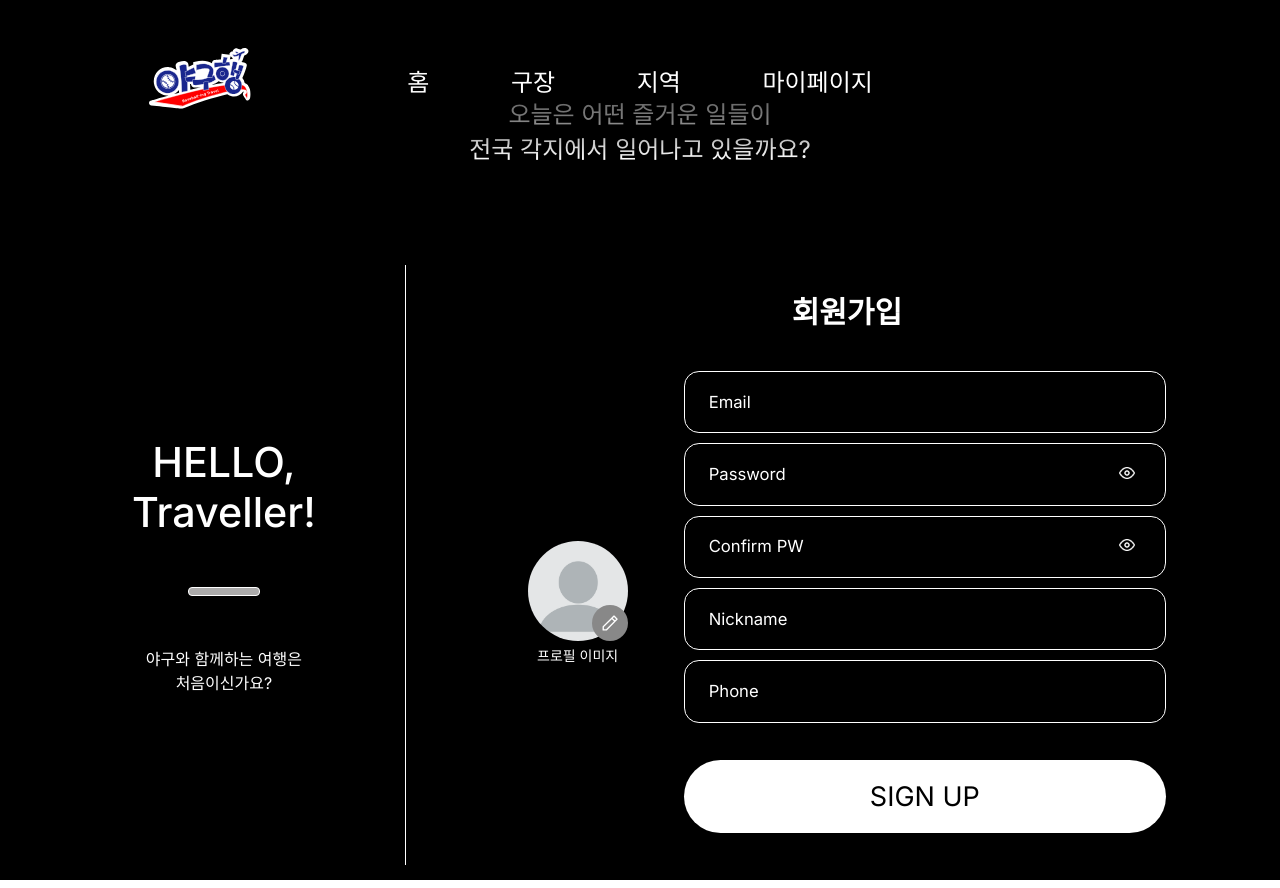
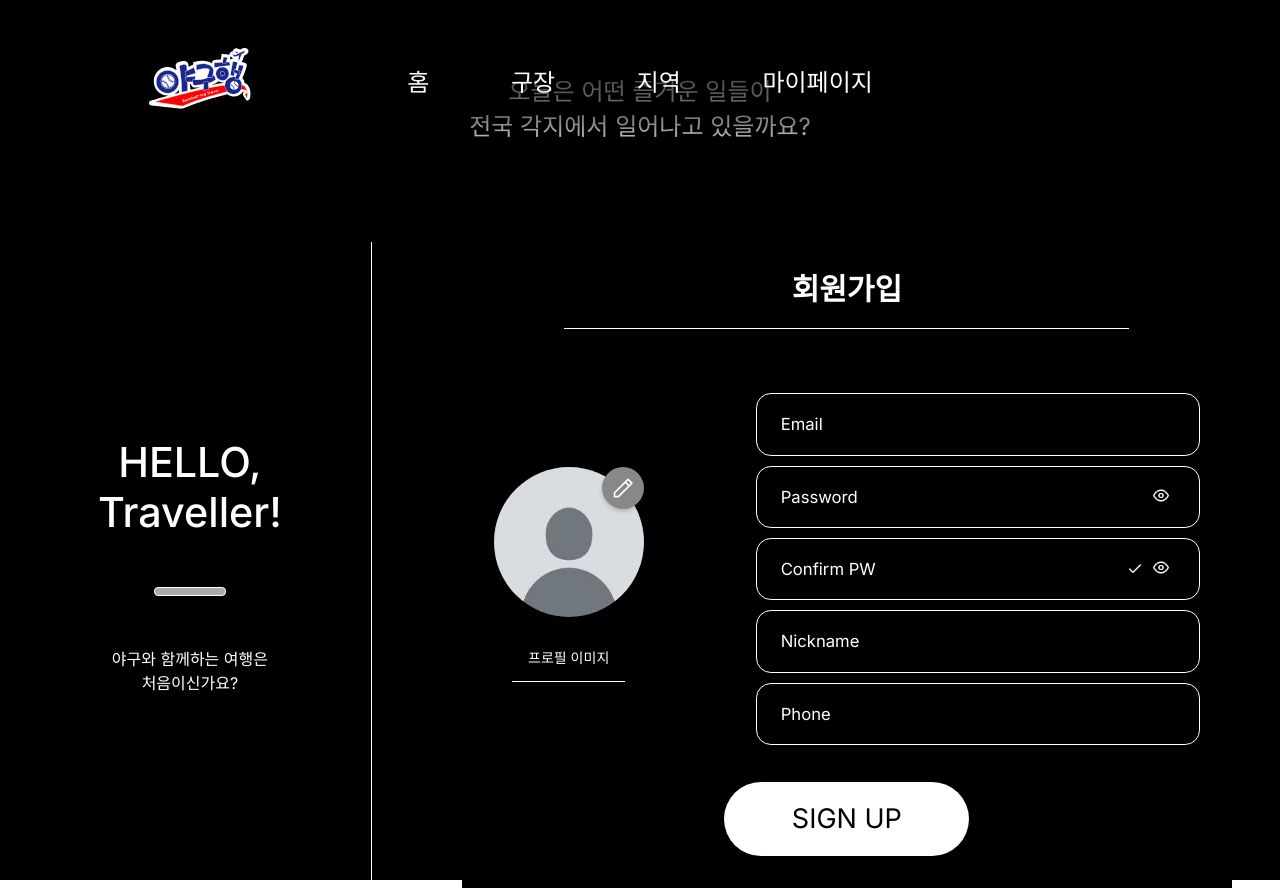
Before and after one commit to 2024-TourismContest/Yaguhang_FE, a React (Vite) app: page /signup in a window 1280 px wide. Built offline with nearby package versions, Linux system fonts and the light colour scheme; no server answers.

Commit message:
:lipstick: UI: 회원가입 디자인 개선

```diff
--- a/src/apis/auth/index.ts
+++ b/src/apis/auth/index.ts
@@ -22,15 +22,17 @@ export const auth = {
       throw error;
     }
   },
+
   signup: async (data: {
     email: string;
     password: string;
     nickname: string;
     phoneNumber: string;
+    profileImage?: string;
   }) => {
     try {
       const response = await defaultApi.post("/api/auth/signup", data);
-      return response.data; // Assuming the response data contains necessary information, adjust if needed
+      return response.data;
     } catch (error) {
       console.error("Signup error:", error);
       throw error;
--- a/src/components/input/InputWithLabel.tsx
+++ b/src/components/input/InputWithLabel.tsx
@@ -3,6 +3,7 @@ import styled from "styled-components";
 import eyeIcon from "../../assets/icons/eye.png";
 import eyeOffIcon from "../../assets/icons/eye-off.png";
 import checkIcon from "../../assets/icons/check.png";
+import xIcon from "../../assets/icons/x.png";
 
 interface InputWithLabelProps {
   label: string;
@@ -29,18 +30,18 @@ const InputWithLabel: React.FC<InputWithLabelProps> = ({
 }) => {
   return (
     <InputWrapper>
-      <InputContainer>
+      <InputContainer hasError={!!error}>
         <Label>{label}</Label>
         <InputWrapperWithIcon>
           <Input
             type={type}
             value={value}
             onChange={onChange}
-            className={showPassword || showConfirmPassword ? "with-icon" : ""}
+            hasError={!!error}
           />
           {passwordMatch && <CheckIcon src={checkIcon} alt="check" />}
           {onTogglePassword && (
-            <TogglePasswordButton onClick={onTogglePassword}>
+            <TogglePasswordButton type="button" onClick={onTogglePassword}>
               <img
                 src={type === "password" ? eyeIcon : eyeOffIcon}
                 alt="toggle password visibility"
@@ -60,16 +61,16 @@ const InputWrapper = styled.div`
   margin-bottom: 10px;
 `;
 
-const InputContainer = styled.div`
+const InputContainer = styled.div<{ hasError: boolean }>`
   display: flex;
   flex-direction: row;
   align-items: center;
-  justify-content: center;
   padding: 1.2em 1.5em;
   border-radius: 0.933rem;
   background-color: #000;
-  border: 0.3px solid #fff;
+  border: 0.3px solid ${({ hasError }) => (hasError ? "#ff4d4f" : "#fff")};
   gap: 10px;
+  position: relative;
 `;
 
 const InputWrapperWithIcon = styled.div`
@@ -77,7 +78,7 @@ const InputWrapperWithIcon = styled.div`
   flex-direction: row;
   align-items: center;
   position: relative;
-  width: 100%;
+  flex: 1;
 `;
 
 const Label = styled.div`
@@ -85,11 +86,11 @@ const Label = styled.div`
   font-size: 16.66px;
   font-family: "Inter", sans-serif;
   font-weight: 400;
-  width: 150px; /* 라벨 너비 고정 */
+  width: 110px; /* 라벨 너비 고정 */
 `;
 
-const Input = styled.input`
-  width: 100%;
+const Input = styled.input<{ hasError: boolean }>`
+  flex: 1;
   border: none;
   background-color: #000;
   color: white;
@@ -97,14 +98,11 @@ const Input = styled.input`
   font-size: 16.66px;
   font-weight: 400;
   text-align: left;
+  padding-right: 2rem; /* 아이콘의 너비만큼 여백 추가 */
+  border: none;
 
   &:focus {
     outline: none;
-    border: none;
-  }
-
-  &.with-icon {
-    padding-right: 3rem; /* 아이콘의 너비만큼 여백 추가 */
   }
 `;
 
@@ -112,6 +110,10 @@ const TogglePasswordButton = styled.button`
   background: transparent;
   border: none;
   cursor: pointer;
+  position: absolute;
+  right: 0;
+  top: 50%;
+  transform: translateY(-50%);
 
   img {
     width: 1rem;
@@ -120,7 +122,10 @@ const TogglePasswordButton = styled.button`
 `;
 
 const CheckIcon = styled.img`
-  margin-right: 0.3rem;
+  position: absolute;
+  right: 2rem;
+  top: 50%;
+  transform: translateY(-50%);
   width: 1rem;
   height: auto;
 `;
--- a/src/components/profile/ProfileEditSection.tsx
+++ b/src/components/profile/ProfileEditSection.tsx
@@ -1,10 +1,15 @@
-// ProfileEditSection.tsx
 import { useRef } from "react";
 import styled from "styled-components";
 import pencilIcon from "../../assets/icons/pencil.svg";
-import defaultProfile from "../../assets/images/defaultProfile.webp";
+import defaultProfile from "../../assets/images/defult-profile.jpg";
 
-const ProfileEditSection = ({ profileImage, onImageChange }: { profileImage: string | null; onImageChange: (event: React.ChangeEvent<HTMLInputElement>) => void }) => {
+const ProfileEditSection = ({
+  profileImage,
+  onImageChange,
+}: {
+  profileImage: string | null;
+  onImageChange: (event: React.ChangeEvent<HTMLInputElement>) => void;
+}) => {
   const fileInputRef = useRef<HTMLInputElement | null>(null);
 
   const handleClick = () => {
@@ -16,11 +21,10 @@ const ProfileEditSection = ({ profileImage, onImageChange }: { profileImage: str
   return (
     <Container>
       <ProfileImgContainer>
-        {profileImage ? (
-          <ProfileImg src={profileImage} alt="프로필 이미지" />
-        ) : (
-          <ProfileImg src={defaultProfile} alt="프로필 이미지" />
-        )}
+        <ProfileImg
+          src={profileImage || defaultProfile}
+          alt="프로필 이미지"
+        />
         <UploadBtn onClick={handleClick}>
           <img src={pencilIcon} alt="프로필 업로드" />
         </UploadBtn>
@@ -43,7 +47,7 @@ const Container = styled.div`
   flex-direction: column;
   align-items: center;
   margin-right: 2rem;
-
+  gap: 10px;
   @media (max-width: 768px) {
     margin-right: 0;
   }
@@ -51,12 +55,12 @@ const Container = styled.div`
 
 const ProfileImgContainer = styled.div`
   position: relative;
-  width: 100px;
-  height: 100px;
+  width: 150px;
+  height: 150px;
 
   @media (max-width: 768px) {
-    width: 80px;
-    height: 80px;
+    width: 100px;
+    height: 100px;
   }
 `;
 
@@ -70,10 +74,10 @@ const ProfileImg = styled.img`
 
 const UploadBtn = styled.button`
   position: absolute;
-  bottom: 0;
+  top: 0;
   right: 0;
-  width: 36px;
-  height: 36px;
+  width: 42px;
+  height: 42px;
   border-radius: 50%;
   background-color: #888;
   border: none;
@@ -81,9 +85,14 @@ const UploadBtn = styled.button`
   justify-content: center;
   align-items: center;
   cursor: pointer;
+  box-shadow: 0 2px 4px rgba(0, 0, 0, 0.2); // 그림자 추가
   img {
-    width: 16px;
-    height: 16px;
+    width: 20px;
+    height: 20px;
+  }
+
+  &:hover {
+    background-color: #777; // 호버 상태 추가
   }
 `;
 
@@ -97,4 +106,7 @@ const ProfileText = styled.span`
   font-size: 0.875rem;
   text-align: center;
   margin-top: 0.5rem;
+  padding: 1rem;
+  border-bottom: 0.3px solid #fff;
+
 `;
--- a/src/components/users/SignupForm.tsx
+++ b/src/components/users/SignupForm.tsx
@@ -23,48 +23,43 @@ const SignupForm = () => {
 
   const navigate = useNavigate();
 
-  const validateEmail = (email: string) => {
-    const emailRegex = /^[^\s@]+@[^\s@]+\.[^\s@]+$/;
-    return emailRegex.test(email);
-  };
+  const validateEmail = (email: string) =>
+    /^[^\s@]+@[^\s@]+\.[^\s@]+$/.test(email);
 
-  const validatePassword = (password: string) => {
-    const passwordRegex = /^(?=.*[A-Za-z])(?=.*\d)[A-Za-z\d]{8,}$/;
-    return passwordRegex.test(password);
-  };
+  const validatePassword = (password: string) =>
+    /^(?=.*[A-Za-z])(?=.*\d)[A-Za-z\d]{8,}$/.test(password);
 
-  const formatPhoneNumber = (phone: string) => {
-    return phone
-      .replace(/[^0-9]/g, "")
-      .replace(/(\d{3})(\d{3,4})(\d{4})/, "$1-$2-$3");
+  const formatPhoneNumber = (phone: string) =>
+    phone.replace(/[^0-9]/g, "").replace(/(\d{3})(\d{3,4})(\d{4})/, "$1-$2-$3");
+
+  const validateForm = () => {
+    const newErrors = {
+      email:
+        email && !validateEmail(email)
+          ? "유효한 이메일 주소를 입력해주세요."
+          : "",
+      password:
+        password && !validatePassword(password)
+          ? "비밀번호는 영문과 숫자를 포함하여 8자 이상이어야 합니다."
+          : "",
+      confirmPassword:
+        confirmPassword && confirmPassword !== password
+          ? "비밀번호가 일치하지 않습니다."
+          : "",
+      phoneNumber:
+        phoneNumber && !/^\d{3}-\d{3,4}-\d{4}$/.test(phoneNumber)
+          ? "올바른 휴대폰 번호를 입력해주세요."
+          : "",
+    };
+
+    setErrors(newErrors);
+    return !Object.values(newErrors).some((error) => error !== "");
   };
 
   const handleSubmit = async (event: React.FormEvent) => {
     event.preventDefault();
 
-    let hasError = false;
-    const newErrors: { [key: string]: string } = {};
-
-    if (!email || !validateEmail(email)) {
-      newErrors.email = "유효한 이메일 주소를 입력해주세요.";
-      hasError = true;
-    }
-    if (!password || !validatePassword(password)) {
-      newErrors.password =
-        "비밀번호는 영문과 숫자를 포함하여 8자 이상이어야 합니다.";
-      hasError = true;
-    }
-    if (!confirmPassword || password !== confirmPassword) {
-      newErrors.confirmPassword = "비밀번호가 일치하지 않습니다.";
-      hasError = true;
-    }
-    if (!phoneNumber || !/^\d{3}-\d{3,4}-\d{4}$/.test(phoneNumber)) {
-      newErrors.phoneNumber = "올바른 휴대폰 번호를 입력해주세요.";
-      hasError = true;
-    }
-
-    if (hasError) {
-      setErrors(newErrors);
+    if (!validateForm()) {
       alert("입력한 정보가 유효하지 않습니다. 오류를 확인해주세요.");
       return;
     }
@@ -74,15 +69,19 @@ const SignupForm = () => {
         email,
         password,
         nickname,
-        phoneNumber,
-        profileImage,
+        phoneNumber: phoneNumber || "",
+        profileImage: profileImage || "",
       });
-      const confirm = window.confirm("회원가입이 성공적으로 완료되었습니다. 로그인 페이지로 이동하시겠습니까?");
-      console.log("회원가입 성공:", res);
 
-      if (confirm) {
+      if (
+        window.confirm(
+          "회원가입이 성공적으로 완료되었습니다. 로그인 페이지로 이동하시겠습니까?"
+        )
+      ) {
         navigate("/login");
       }
+
+      console.log("회원가입 성공:", res);
     } catch (err) {
       console.error("회원가입 실패:", err);
       alert("회원가입 중 오류가 발생했습니다. 다시 시도해주세요.");
@@ -90,46 +89,51 @@ const SignupForm = () => {
   };
 
   const handleInputChange = (
-    field: string,
+    field: "email" | "password" | "confirmPassword" | "phoneNumber",
     value: string,
     validateFn?: (value: string) => boolean
   ) => {
-    let error = "";
-
-    if (validateFn && value && !validateFn(value)) {
-      switch (field) {
-        case "email":
-          error = "유효한 이메일 주소를 입력해주세요.";
-          break;
-        case "password":
-          error = "비밀번호는 영문과 숫자를 포함하여 8자 이상이어야 합니다.";
-          break;
-        case "confirmPassword":
-          error = "비밀번호가 일치하지 않습니다.";
-          break;
-        case "phoneNumber":
-          error = "올바른 휴대폰 번호를 입력해주세요.";
-          break;
-      }
-    }
+    const formattedValue =
+      field === "phoneNumber" ? formatPhoneNumber(value) : value;
+    const error =
+      !formattedValue || !validateFn
+        ? "" // 내용이 비어있거나 validateFn이 없는 경우 에러 메시지 초기화
+        : !validateFn(formattedValue)
+        ? getErrorMessage(field) // 유효성 검사 실패
+        : "";
 
     setErrors((prev) => ({ ...prev, [field]: error }));
 
     switch (field) {
       case "email":
-        setEmail(value);
+        setEmail(formattedValue);
         break;
       case "password":
-        setPassword(value);
+        setPassword(formattedValue);
         break;
       case "confirmPassword":
-        setConfirmPassword(value);
+        setConfirmPassword(formattedValue);
         break;
       case "phoneNumber":
-        setPhoneNumber(formatPhoneNumber(value));
+        setPhoneNumber(formattedValue);
         break;
       default:
         break;
+    }
+  };
+
+  const getErrorMessage = (field: string) => {
+    switch (field) {
+      case "email":
+        return "유효한 이메일 주소를 입력해주세요.";
+      case "password":
+        return "비밀번호는 영문과 숫자를 포함하여 8자 이상이어야 합니다.";
+      case "confirmPassword":
+        return "비밀번호가 일치하지 않습니다.";
+      case "phoneNumber":
+        return "올바른 휴대폰 번호를 입력해주세요.";
+      default:
+        return "";
     }
   };
 
@@ -137,14 +141,12 @@ const SignupForm = () => {
     const file = event.target.files?.[0];
     if (file) {
       const reader = new FileReader();
-      reader.onloadend = () => {
-        setProfileImage(reader.result as string);
-      };
+      reader.onloadend = () => setProfileImage(reader.result as string);
       reader.readAsDataURL(file);
     }
   };
 
-  const isPasswordMatch = password && confirmPassword && password === confirmPassword;
+  const isPasswordMatch = password === confirmPassword;
 
   return (
     <FormContainer>
@@ -173,7 +175,7 @@ const SignupForm = () => {
             }
             error={errors.password}
             showPassword={showPassword}
-            onTogglePassword={() => setShowPassword(!showPassword)}
+            onTogglePassword={() => setShowPassword((prev) => !prev)}
           />
           <InputWithLabel
             label="Confirm PW"
@@ -185,7 +187,7 @@ const SignupForm = () => {
             error={errors.confirmPassword}
             showConfirmPassword={showConfirmPassword}
             passwordMatch={isPasswordMatch}
-            onTogglePassword={() => setShowConfirmPassword(!showConfirmPassword)}
+            onTogglePassword={() => setShowConfirmPassword((prev) => !prev)}
           />
           <InputWithLabel
             label="Nickname"
@@ -200,9 +202,9 @@ const SignupForm = () => {
             onChange={(e) => handleInputChange("phoneNumber", e.target.value)}
             error={errors.phoneNumber}
           />
-          <SubmitBtn type="submit">SIGN UP</SubmitBtn>
         </Form>
       </FormWrapper>
+      <SubmitBtn type="submit">SIGN UP</SubmitBtn>
     </FormContainer>
   );
 };
@@ -224,11 +226,12 @@ const FormWrapper = styled.div`
   justify-content: center;
   width: 100%;
   max-width: 1000px;
-  gap: 1.5em;
+  gap: 5em;
 
+  margin-top: 20px;
   @media (max-width: 1024px) {
     flex-direction: column;
-    gap: 1.5em;
+    gap: 5em;
   }
 `;
 
@@ -239,6 +242,9 @@ const Title = styled.h1`
   font-weight: 600;
   text-align: center;
   margin-bottom: 2.75rem;
+  padding-bottom: 1.5rem;
+  width: 80%;
+  border-bottom: 1px solid #fff;
 `;
 
 const Form = styled.form`
```
Also changed, not shown: src/assets/images/defaultProfile.webp (deleted), src/assets/images/defult-profile.jpg (added).
